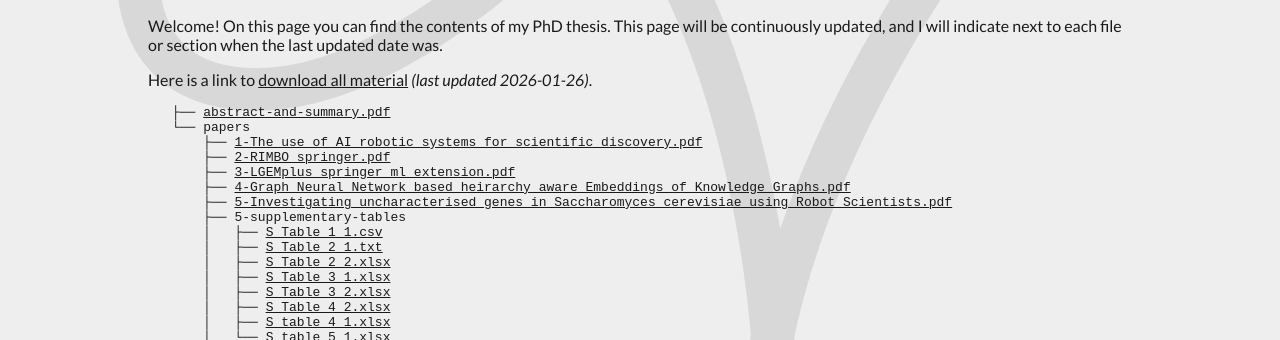
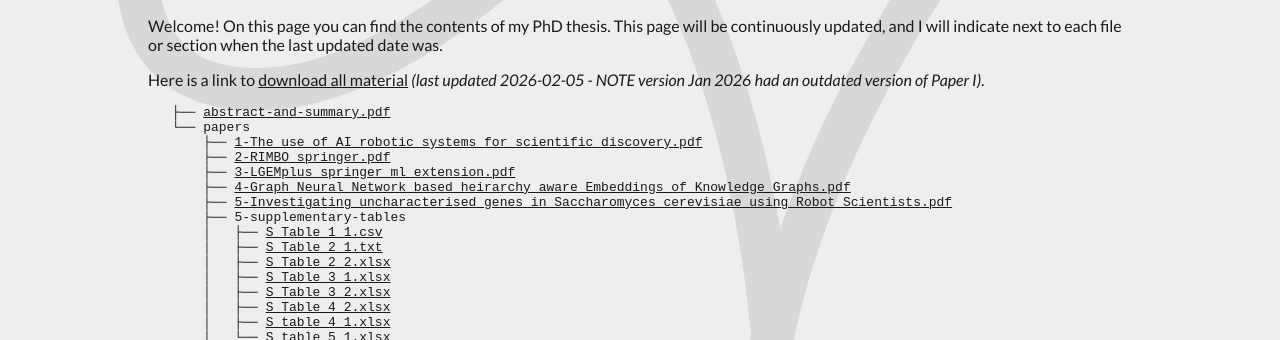
Before and after one commit to AlecGower/AlecGower.github.io, a plain HTML site: page phd-thesis-draft/index.html in a window 1280 px wide. Shown: the part 460-800 px from the top of the page. Drawn offline with Linux system fonts and the light colour scheme.

Commit message:
Fixed outdated version of book chapter

```diff
--- a/phd-thesis-draft/index.html
+++ b/phd-thesis-draft/index.html
@@ -63,7 +63,7 @@
         <div class="content-wrapper-wide">
             <h1>PhD Thesis Draft</h1>
             <p>Welcome! On this page you can find the contents of my PhD thesis. This page will be continuously updated, and I will indicate next to each file or section when the last updated date was.</p>
-            <p>Here is a link to <a href="/phd-thesis-draft/alexander-gower-phd-thesis-draft-2026-01-26.zip">download all material</a> <em>(last updated 2026-01-26)</em>.</p>
+            <p>Here is a link to <a href="/phd-thesis-draft/alexander-gower-phd-thesis-draft-2026-02-05.zip">download all material</a> <em>(last updated 2026-02-05 - NOTE version Jan 2026 had an outdated version of Paper I)</em>.</p>
         </div>
         <div class="file-tree"><pre style="overflow-x: auto;">
 ├── <a href="files/abstract-and-summary.pdf">abstract-and-summary.pdf</a>
```
Also changed, not shown: 2 other files.
